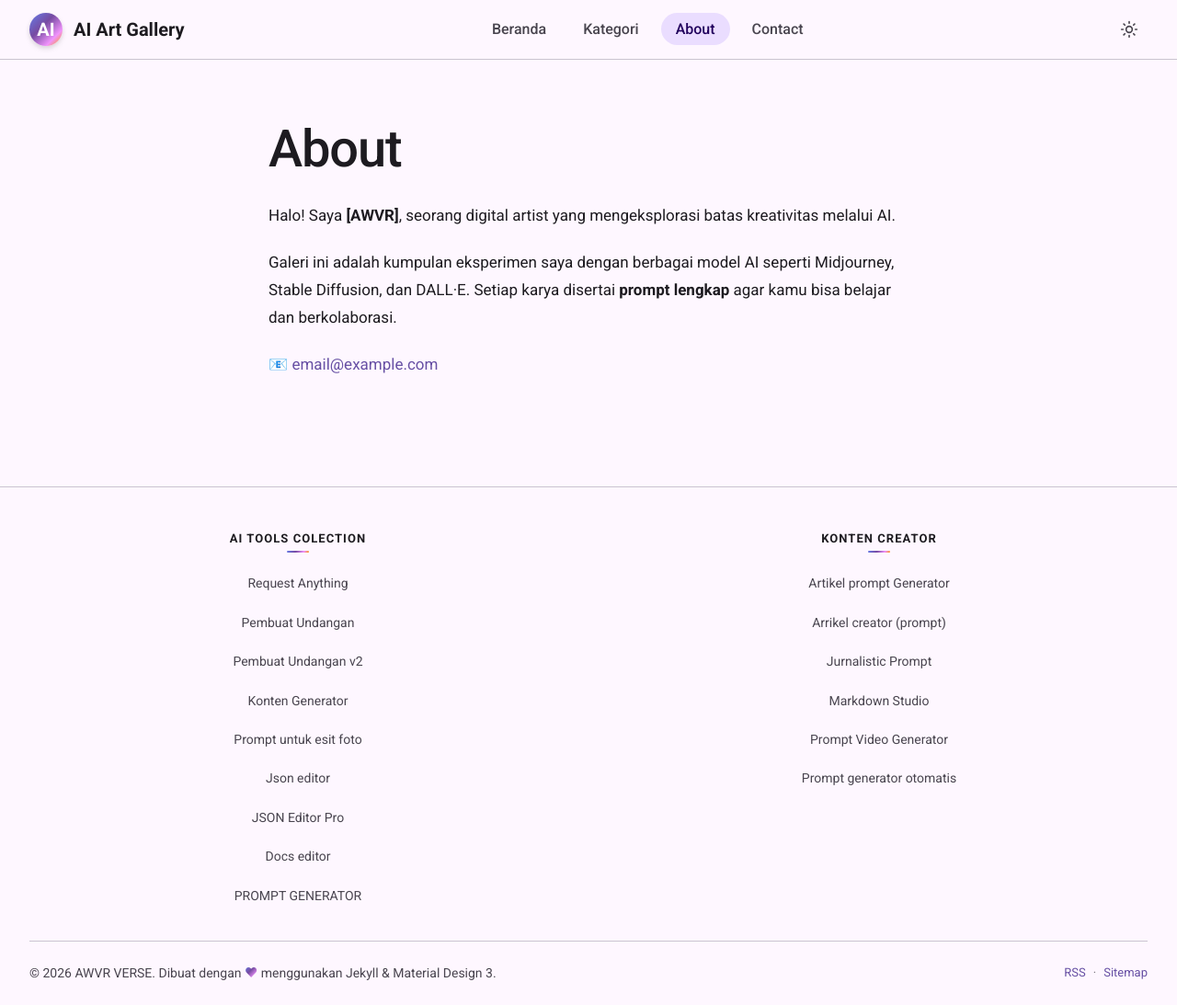
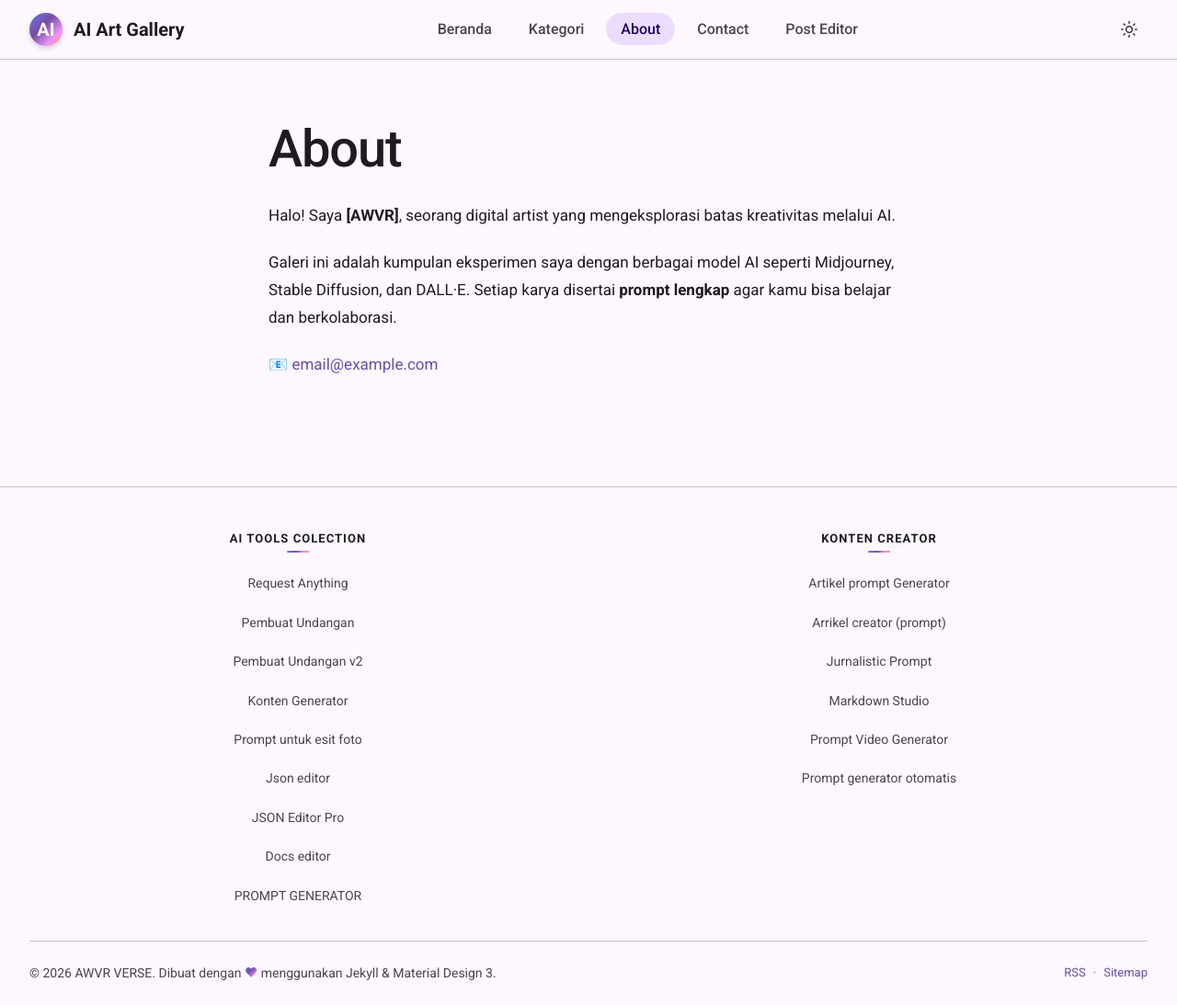
Before and after one commit to ahlawisnu/ahlawisnu.github.io, a Jekyll site: the page built from about.md, in a window 1280 px wide and 1093 px high. Shown: the whole window at 92% size. Built offline with Jekyll 4.4.1, drawn with Linux system fonts in a browser that asks for light colours; some web fonts are replaced.

Commit message:
Update navigation.yml

```diff
--- a/_data/navigation.yml
+++ b/_data/navigation.yml
@@ -8,6 +8,8 @@ main:
     url: /about/
   - title: "Contact"
     url: /contact/
+  - title: Post Editor
+    url: https://ahlawisnu.github.io/Post-editor/
 
 # === Kategori Karya ===
 categories:
```
